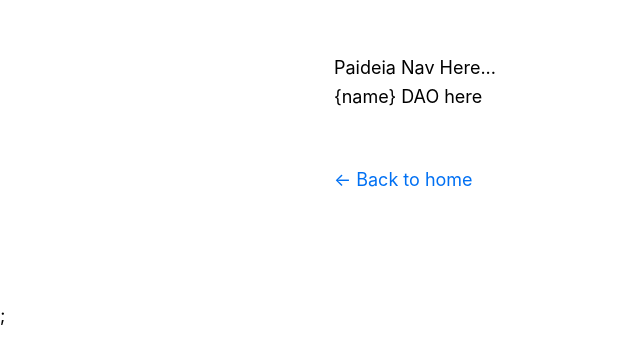
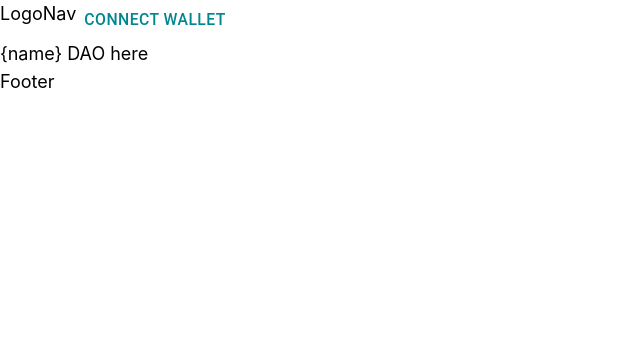
Before and after one commit to paideiadao/paideia-frontend, a Next.js app: page /dao/1 in a window 1280 px wide. Shown: the top 360 px of the page, without its empty margins (0-640 px from the left). Built offline with nearby package versions, Linux system fonts and the light colour scheme.

Commit message:
:add: layout structure init

```diff
--- /dev/null
+++ b/components/Layout.tsx
@@ -0,0 +1,31 @@
+import Head from "next/head";
+import Image from "next/image";
+import styles from "./layout.module.css";
+import utilStyles from "../styles/utils.module.css";
+import Link from "next/link";
+import Header from "@components/layout/Header";
+import Footer from "@components/layout/Footer"
+
+export const siteTitle = "Paideia";
+
+export default function Layout({
+  children,
+  home,
+}: {
+  children: React.ReactNode;
+  home?: boolean;
+}) {
+  return (
+    <>
+      <Head>
+        <link rel="icon" href="/favicon.ico" />
+        <title>Paideia | DAO Toolkit</title>
+      </Head>
+      <main>
+        <Header />
+        {children}
+        <Footer />
+      </main>
+    </>
+  )
+}
--- a/components/layout.tsx
+++ /dev/null
@@ -1,41 +0,0 @@
-import Head from "next/head";
-import Image from "next/image";
-import styles from "./layout.module.css";
-import utilStyles from "../styles/utils.module.css";
-import Link from "next/link";
-
-export const siteTitle = "Paideia";
-
-export default function Layout({
-  children,
-  home,
-}: {
-  children: React.ReactNode;
-  home?: boolean;
-}) {
-  return (
-    <div className={styles.container}>
-      <Head>
-        <link rel="icon" href="/favicon.ico" />
-        <meta name="description" content="Paideia | DAO Toolkit" />
-        <meta
-          property="og:image"
-          content={`https://og-image.vercel.app/${encodeURI(
-            siteTitle
-          )}.png?theme=light&md=0&fontSize=75px&images=https%3A%2F%2Fassets.zeit.co%2Fimage%2Fupload%2Ffront%2Fassets%2Fdesign%2Fnextjs-black-logo.svg`}
-        />
-        <meta name="og:title" content={siteTitle} />
-        <meta name="twitter:card" content="summary_large_image" />
-      </Head>
-      Paideia Nav Here...
-      <main>{children}</main>
-      {!home && (
-        <div className={styles.backToHome}>
-          <Link href="/">
-            <a>← Back to home</a>
-          </Link>
-        </div>
-      )}
-    </div>
-  );
-}
--- /dev/null
+++ b/components/layout/Footer.tsx
@@ -0,0 +1,11 @@
+import Grid from '@mui/material/Grid'
+
+export default function Footer () {
+    return (
+        <Grid container>
+            <Grid item>
+                Footer
+            </Grid>
+        </Grid>
+    )
+}
--- /dev/null
+++ b/components/layout/Header.tsx
@@ -0,0 +1,21 @@
+import Nav from '@components/layout/Nav';
+import Grid from '@mui/material/Grid'
+import Button from '@mui/material/Button'
+
+export default function Header () {
+    return (
+        <Grid container>
+            <Grid item>
+                Logo
+            </Grid>
+            <Grid item>
+                <Nav />
+            </Grid>
+            <Grid item>
+                <Button>
+                    Connect Wallet
+                </Button>
+            </Grid>
+        </Grid>
+    )
+}
--- /dev/null
+++ b/components/layout/Nav.tsx
@@ -0,0 +1,11 @@
+import Grid from '@mui/material/Grid'
+
+export default function Nav () {
+    return (
+        <Grid container>
+            <Grid item>
+                Nav
+            </Grid>
+        </Grid>
+    )
+}
--- a/pages/dao/[id].tsx
+++ b/pages/dao/[id].tsx
@@ -1,4 +1,4 @@
-import Layout from "../../components/layout";
+import Layout from "../../components/Layout";
 import Head from "next/head";
 import utilStyles from "../../styles/utils.module.css";
 import { GetStaticProps, GetStaticPaths } from "next";
```
Also changed, not shown: components/layout/Section.tsx (added, +11 -0 lines), pages/_app.tsx (+7 -8 lines), pages/index.tsx (+12 -3 lines).
